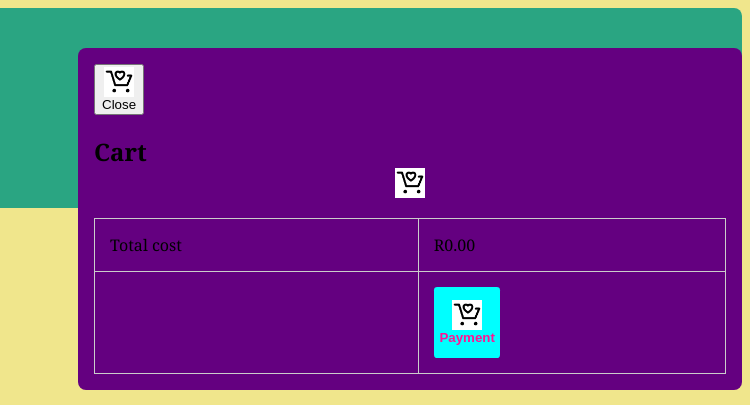
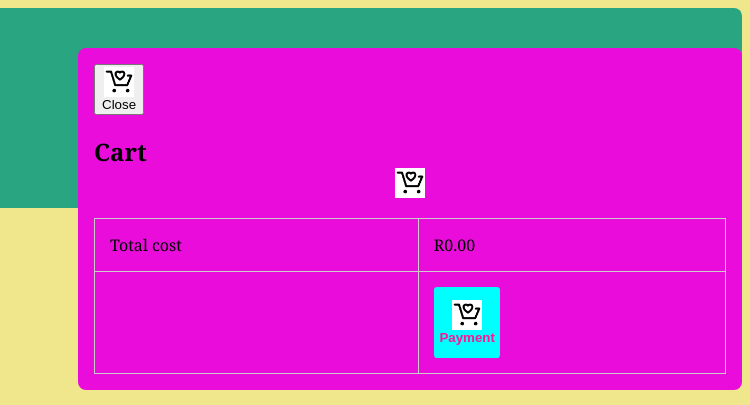
Before and after one commit to Vee0601/buy-pizza-online, a plain HTML site: page index.html in a window 1280 px wide. Both pictures are taken after a click on the button "cart". Shown: the top 405 px of the page, 530-1280 px from the left. Drawn offline with nearby package versions, Linux system fonts and the light colour scheme.

Commit message:
second commit

```diff
--- a/style.css
+++ b/style.css
@@ -16,7 +16,7 @@ body {
 }
 
 .cart {
-    background-color: rgb(100, 0, 128);
+    background-color: rgb(234, 12, 219);
     padding: 1em;
     width: 100%;
     margin-top: -10em;
```
